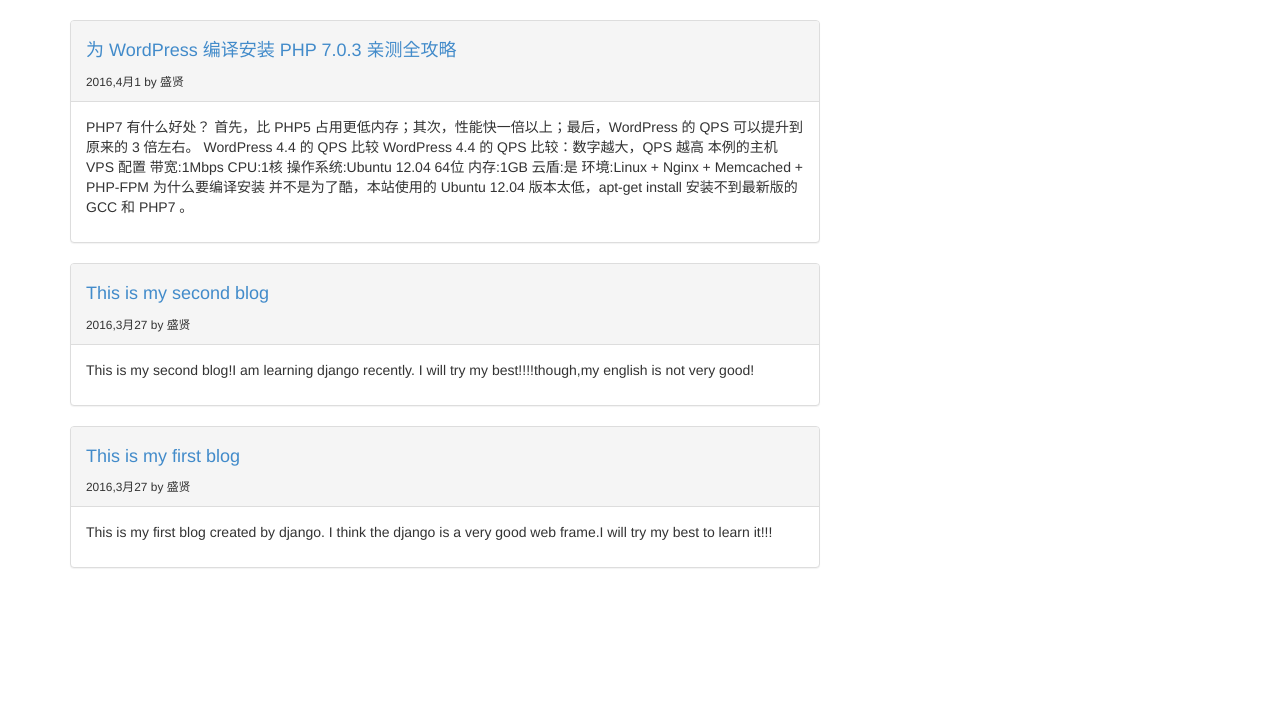
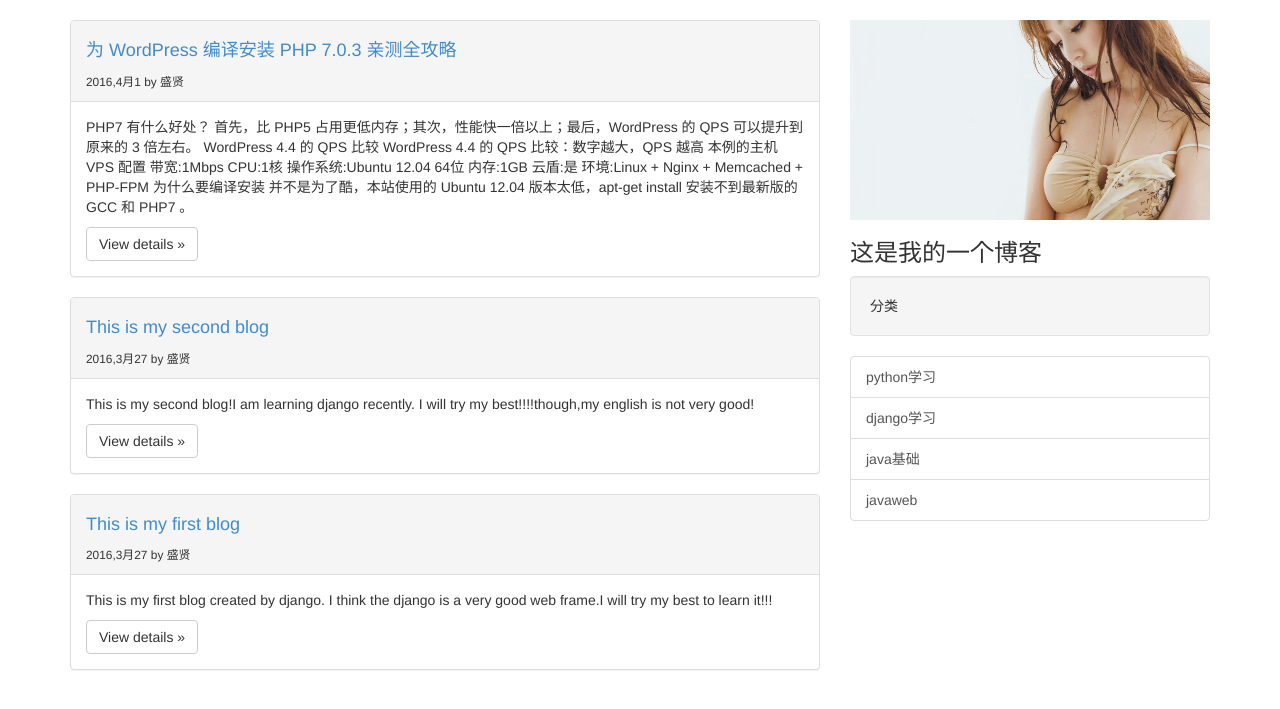
Before and after one commit to ShengX95/myblog, a Django app: page /blog/ in a window 1280 px wide. Shown: the part 52-761 px from the top of the page. Run offline with Django 3.2, Linux system fonts and the light colour scheme; data comes from the database, SQL or seed files in the repository; both versions use the stored data as it was after the commit; some libraries are stand-ins or nearby versions.

Commit message:
blog index initially completed! Next develop the detail page!!

```diff
--- a/myblog/models.py
+++ b/myblog/models.py
@@ -14,7 +14,7 @@ class Tag(models.Model):
 
 class Classification(models.Model):
     name = models.CharField(max_length=20)
-
+    english_name = models.CharField(max_length=20)
     def __unicode__(self):
         return self.name
 
--- a/myblog/templates/myblog/index.html
+++ b/myblog/templates/myblog/index.html
@@ -11,7 +11,7 @@
 </head>
 <body>
     <div class="container">
-    <!-- 导航栏 -->
+        <!-- top navigation -->
         <nav class="navbar navbar-default" role="navigation">
             <div class="container">
                 <div class="navbar-header">
@@ -30,6 +30,7 @@
 
     <div class="container">
         <div class="row">
+            <!-- blog content -->
             <div class="col-md-8">
                 {% for blog in blogs %}
                 <div class="panel panel-default">
@@ -39,11 +40,25 @@
                     </div>
                     <div class="panel-body">
                         <p>{{ blog.content }}</p>
+                        <a class="btn btn-default" role="button" href="{% url 'blog:detail' blog.id %}">View details »</a>
                     </div>
                 </div>
                 {% endfor %}
             </div>
+            <!-- information and content navigation -->
             <div class="col-md-4">
+                <img src="{% static 'myblog/img/touxiang.jpg' %}" width="360" height="200">
+                <h3>这是我的一个博客</h3>
+                <div class ="well">
+                    <span>分类</span>
+                </div>
+                <div class="list-group">
+                    {% for class in classification%}
+                    <a href="{% url 'blog:classification' class.english_name%}" class="list-group-item">{{ class.name }}</a>
+                    {% endfor %}
+                </div>
+            </div>
+
         </div>
     </div>
 </div>
--- a/myblog/urls.py
+++ b/myblog/urls.py
@@ -1,8 +1,9 @@
 from django.conf.urls import url
-from .views import blog_list, blog_detail, test
+from .views import blog_list, blog_detail, test, classification_list
 urlpatterns = [
     url(r'^$', blog_list, name='index'),
-    url(r'^(?P<id>[0-9]+)', blog_detail, name='detail'),
+    url(r'^detail/(?P<id>[0-9]+)', blog_detail, name='detail'),
     url(r'^test/$', test, name='test'),
+    url(r'^(?P<classname>.+)' , classification_list, name='classification')
 
 ]
--- a/myblog/views.py
+++ b/myblog/views.py
@@ -1,8 +1,12 @@
 from django.shortcuts import render, render_to_response
 from .models import Article, Tag, Classification, Author
 from django.template import RequestContext
+from django.http import HttpResponse
 # Create your views here.
-
+def test(request):
+    blogs = Article.objects.all().order_by('-publish_time')
+    author = Author.objects.get(id=1)
+    return render_to_response('myblog/test.html', {'blogs': blogs, 'author': author}, RequestContext(request))
 
 def blog_list(request):
     blogs = Article.objects.all().order_by('-publish_time')
@@ -16,7 +20,10 @@ def blog_detail(request, id):
     return render_to_response('myblog/detail.html', {'blog': blog}, RequestContext(request))
 
 
-def test(request):
-    blogs = Article.objects.all().order_by('-publish_time')
-    author = Author.objects.get(id=1)
-    return render_to_response('myblog/test.html', {'blogs': blogs, 'author': author}, RequestContext(request))
+def classification_list(request, classname):
+	classid = Classification.objects.get(english_name=classname)
+	blogs = Article.objects.filter(classification=classid.id)
+	author = Author.objects.get(id=1)
+	classification = Classification.objects.all()
+	return render_to_response('myblog/index.html', {'blogs': blogs, 'author': author, 'classification': classification}, RequestContext(request))
+	# return HttpResponse("classid:"+str(classid.id))
```
Also changed, not shown: db.sqlite3, myblog/migrations/0005_auto_20160406_1328.py (added), 4 other files. Lines whose indentation alone changed are shown as unchanged.
